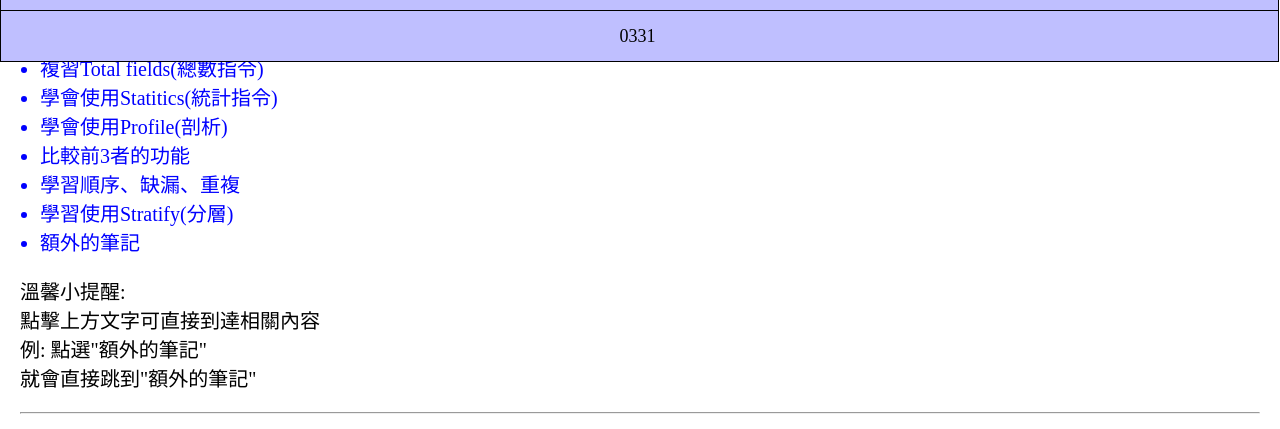
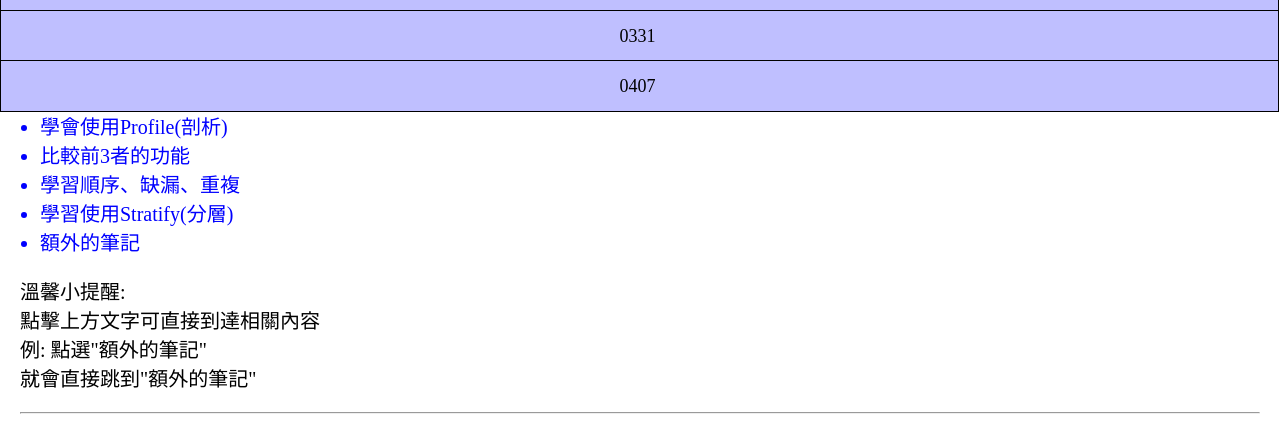
Before and after one commit to 10543218/ACL, a plain HTML site: page 0331.html in a window 1280 px wide. Both pictures are taken after a click on the element 25 px from the left and 25 px from the top of the page. Shown: the part 140-569 px from the top of the page. Drawn offline with Linux system fonts and the light colour scheme.

Commit message:
Update 0331.html

```diff
--- a/0331.html
+++ b/0331.html
@@ -436,6 +436,11 @@
 						0331
 					</div>
 				</div>
+				<div class="leftFourRectangle LeftRectangleSameAttributes" onclick="to0407Page()">
+					<div class="MenuFontSameAttributes">
+						0407
+					</div>
+				</div>
 			</div>
 		</div>
 		<!-- 左側固定結束 -->
```
